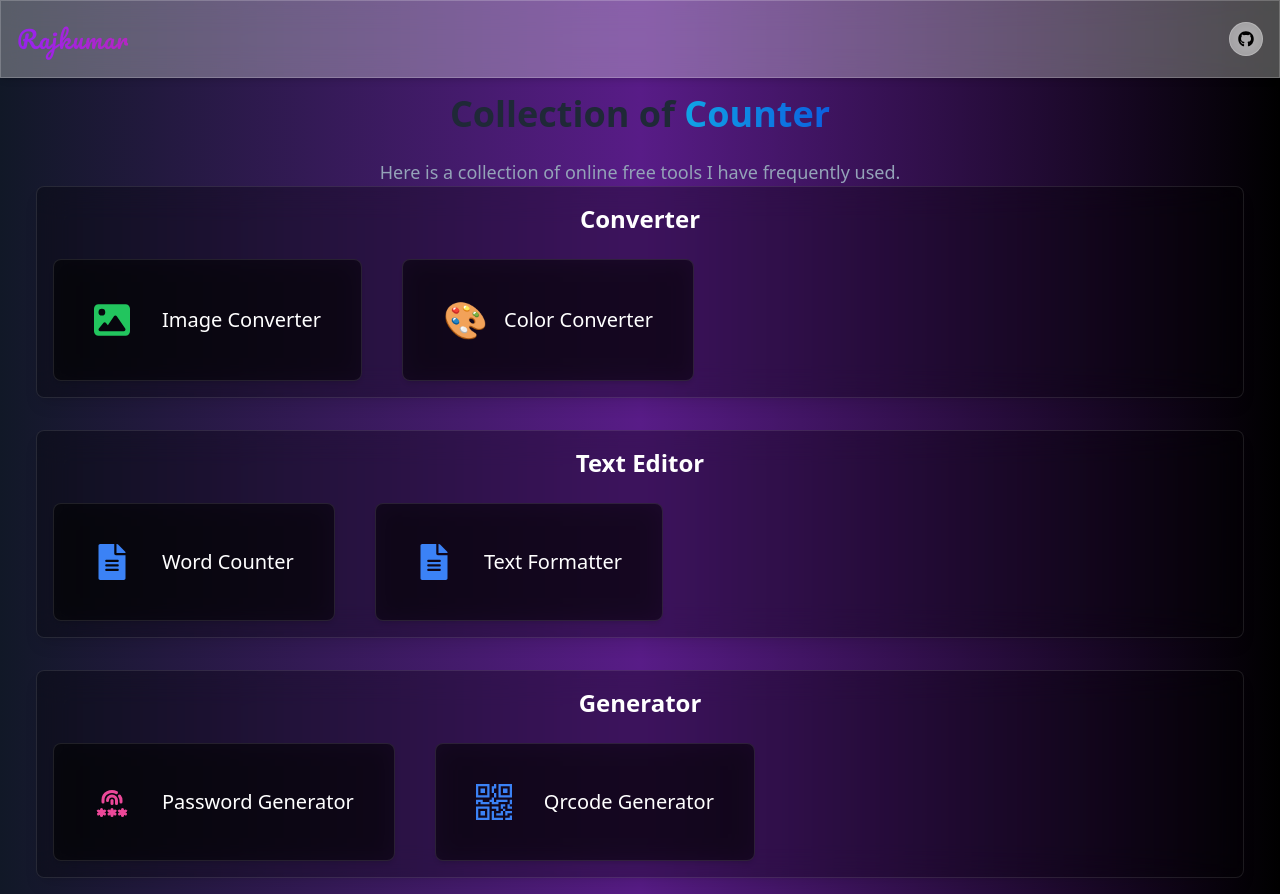
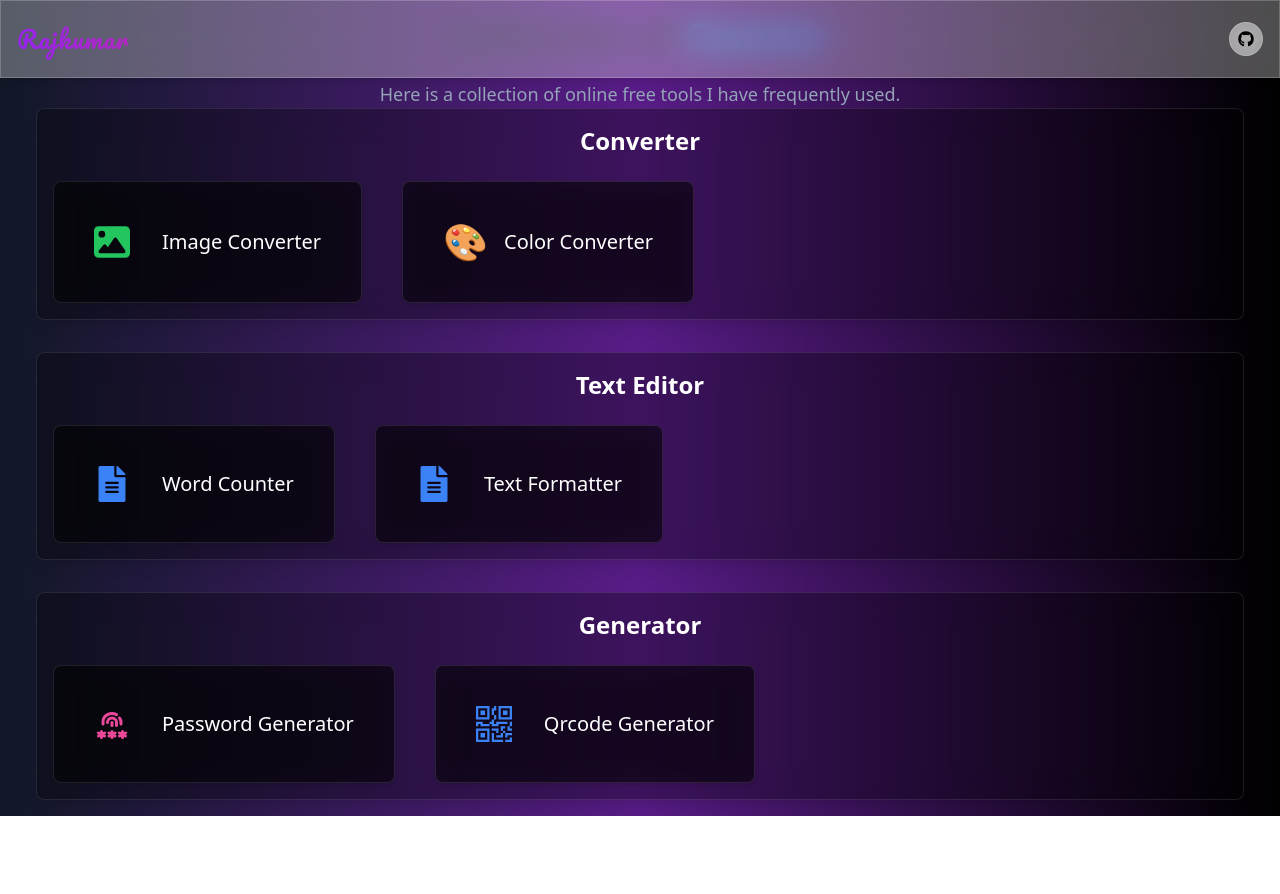
Before and after one commit to rajkumarojhaa/ToolsHub, a React (Create React App) app: page / in a window 1280 px wide. After the commit the page ends 816 px from the top, so only its background shows below. Built offline with nearby package versions, Linux system fonts and the light colour scheme.

Commit message:
Update Navbar.js

```diff
--- a/src/components/Navbar.js
+++ b/src/components/Navbar.js
@@ -3,7 +3,7 @@ import { Link } from 'react-router-dom';
 
 const Navbar = () => {
   return (
-    <nav className="sticky top-0 w-full flex justify-between items-center p-4 bg-white/30 dark:bg-gray-800/30 backdrop-blur-lg border border-white/20 dark:border-gray-700/20 shadow-md z-50">
+    <nav className="fixed top-0 w-full flex justify-between items-center p-4 bg-white/30 dark:bg-gray-800/30 backdrop-blur-lg border border-white/20 dark:border-gray-700/20 shadow-md z-50">
       <Link to="/">
       <div
         className="tracking-wider text-2xl text-black dark:text-white gradient-logo"
```
